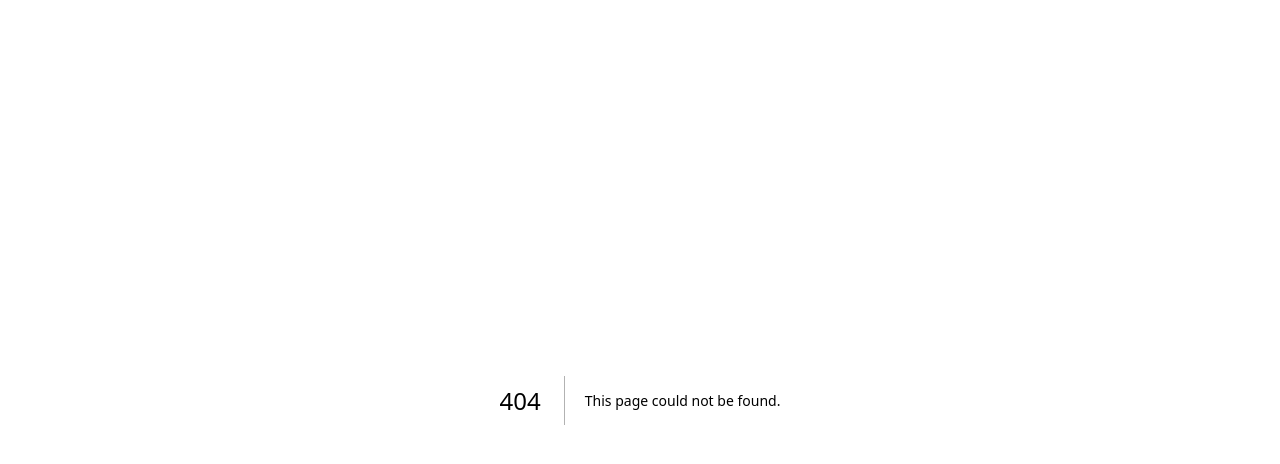
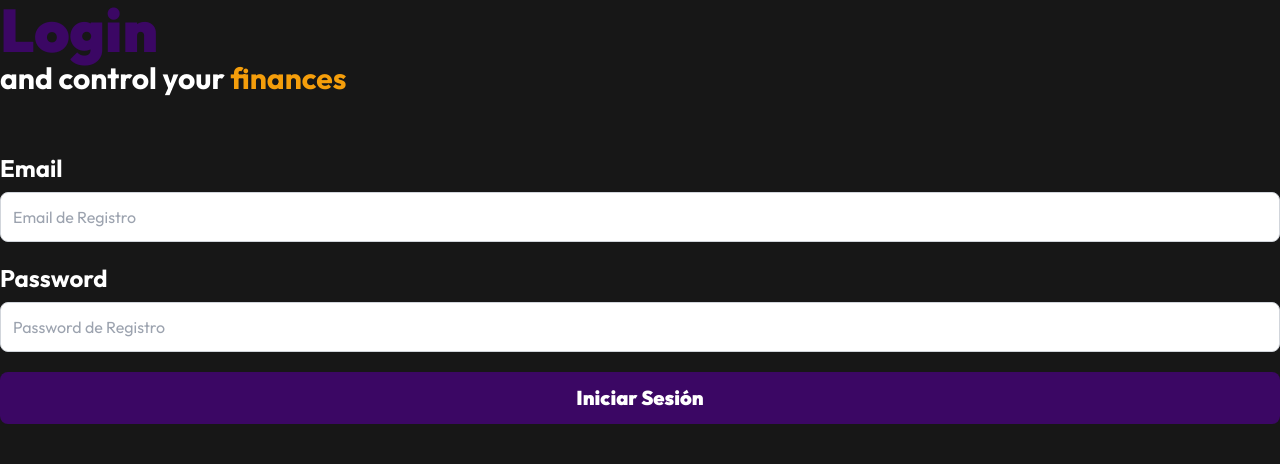
Before and after one commit to JoacoTorres22/CashTrackr, a Next.js app in the folder frontend/: page /auth/login in a window 1280 px wide. Before the commit this address had no page. Shown: the top 464 px of the page. Built offline with nearby package versions, Linux system fonts and the light colour scheme.

Commit message:
add login page

```diff
--- /dev/null
+++ b/frontend/app/auth/login/page.tsx
@@ -0,0 +1,18 @@
+import LoginForm from "@/app/components/auth/LoginForm"
+import type { Metadata } from "next"
+
+export const metadata : Metadata = {
+    title: "Cashtrackr - Login",
+    description: "Login to Cashtrackr",
+}
+
+export default function Login() {
+  return (
+    <>
+        <h1 className="font-black text-6xl text-purple-950">Login</h1>
+        <p className="text-3xl font-bold"> and control your <span className="text-amber-500">finances</span></p>
+
+        <LoginForm />
+    </>
+  )
+}
--- /dev/null
+++ b/frontend/app/components/auth/LoginForm.tsx
@@ -0,0 +1,45 @@
+import React from 'react'
+
+export default function LoginForm() {
+    return (
+        <>
+            <form
+                className="mt-14 space-y-5"
+                noValidate
+            >
+                <div className="flex flex-col gap-2">
+                    <label
+                        className="font-bold text-2xl"
+                    >Email</label>
+
+                    <input
+                        id="email"
+                        type="email"
+                        placeholder="Email de Registro"
+                        className="w-full border border-gray-300 p-3 rounded-lg"
+                        name="email"
+                    />
+                </div>
+
+                <div className="flex flex-col gap-2">
+                    <label
+                        className="font-bold text-2xl"
+                    >Password</label>
+
+                    <input
+                        type="password"
+                        placeholder="Password de Registro"
+                        className="w-full border border-gray-300 p-3 rounded-lg"
+                        name="password"
+                    />
+                </div>
+
+                <input
+                    type="submit"
+                    value='Iniciar Sesión'
+                    className="bg-purple-950 hover:bg-purple-800 w-full p-3 rounded-lg text-white font-black  text-xl cursor-pointer"
+                />
+            </form>
+        </>
+    )
+    }
```
